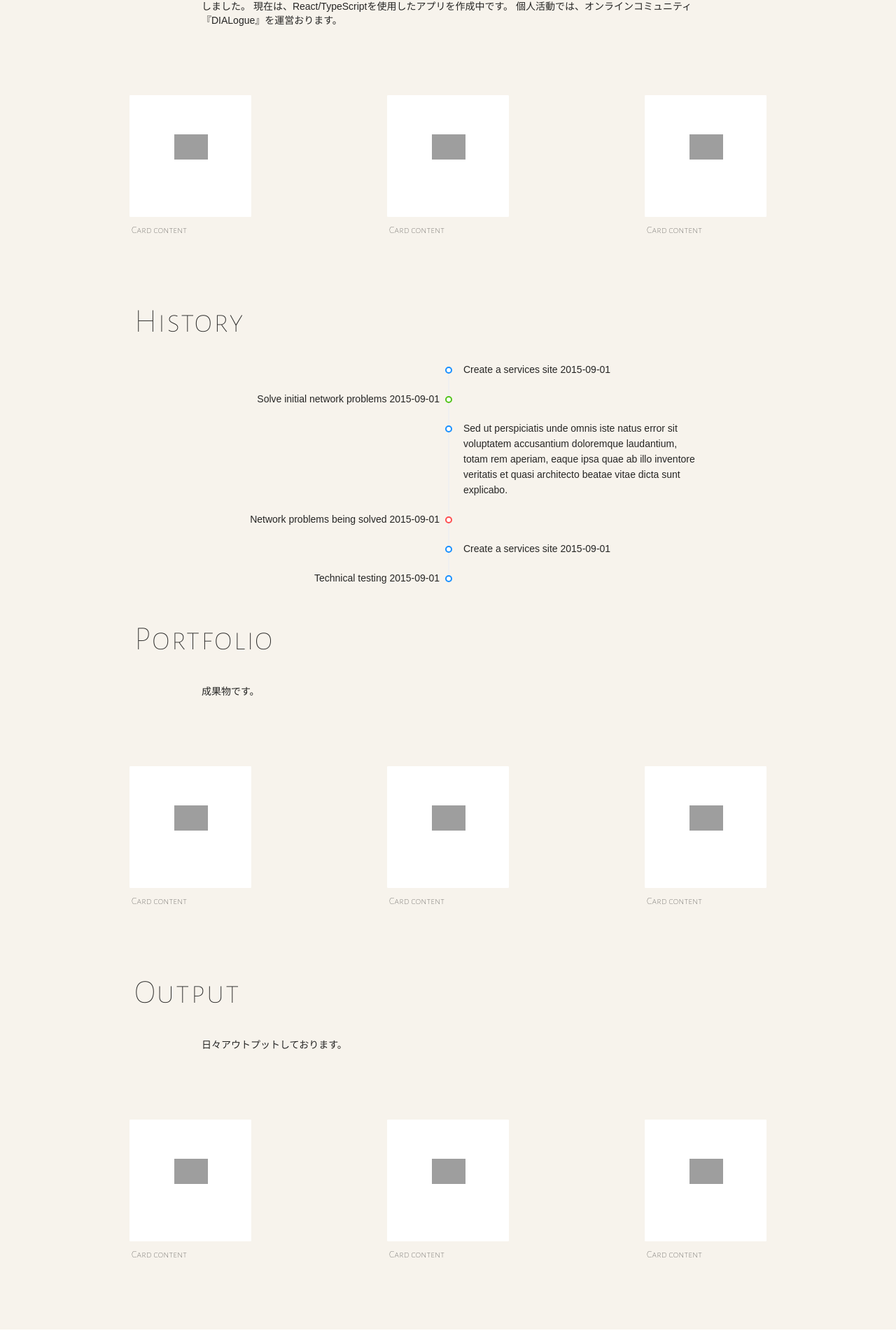
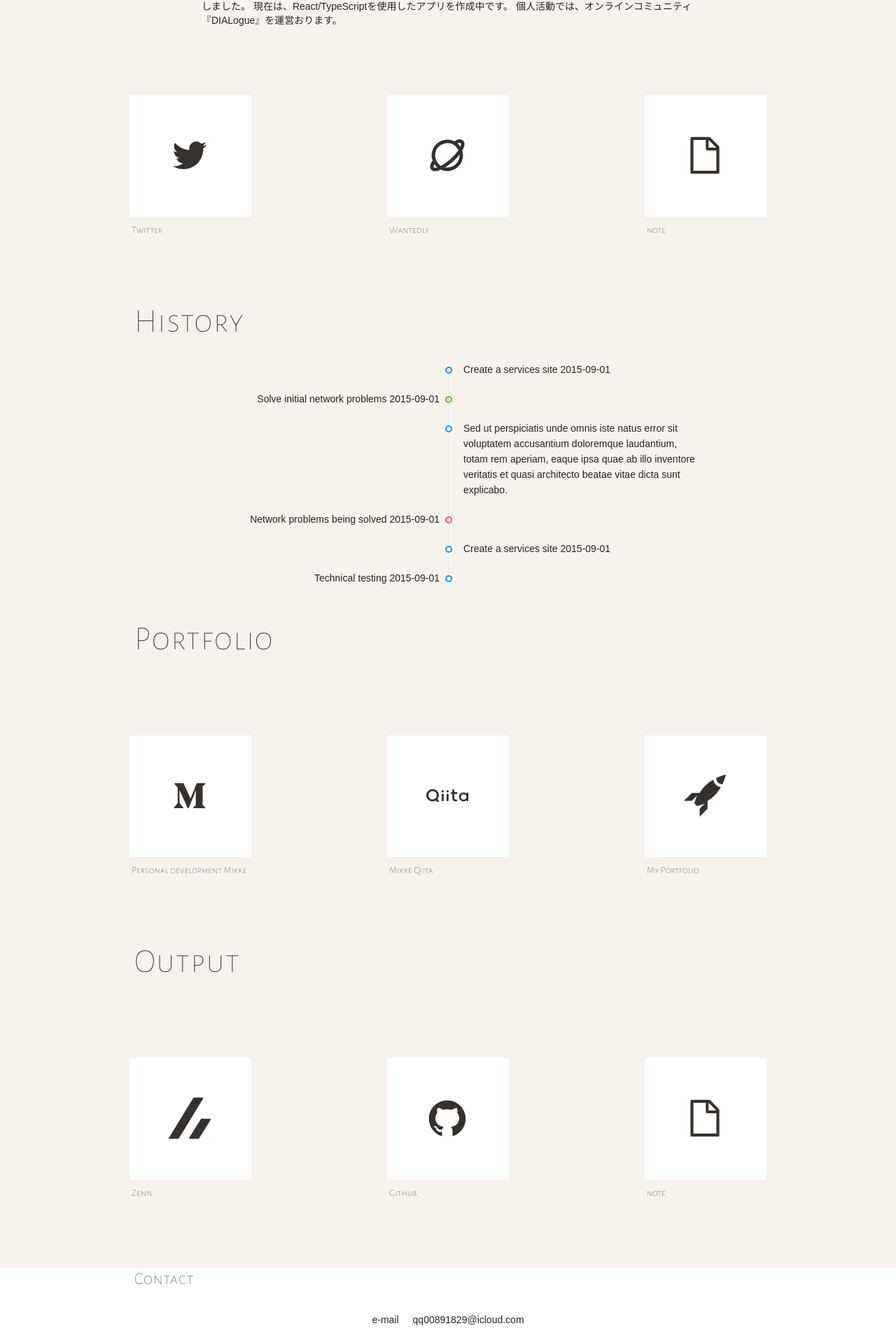
Before and after one commit to KouSei089/watashi, a React (Create React App) app: page / in a window 1280 px wide. Shown: the part 333-2238 px from the top of the page at 70% size. Built offline with nearby package versions, Linux system fonts and the light colour scheme; grey boxes are pictures that could not be loaded; a web font is replaced by a local one.

Commit message:
Add:複製だったCardコンポーネントをそれぞれの要素に変更しました

```diff
--- a/package.json
+++ b/package.json
@@ -10,6 +10,7 @@
     "antd": "^4.19.5",
     "react": "^17.0.2",
     "react-dom": "^17.0.2",
+    "react-icons": "^4.3.1",
     "react-scripts": "5.0.0",
     "web-vitals": "^2.1.4"
   },
--- a/src/Card.js
+++ b/src/Card.js
@@ -1,16 +1,21 @@
 import { Card } from 'antd';
+import { SiZenn } from "react-icons/si";
+import { IconContext } from 'react-icons';
 
 const Cards = () => {
   return (
     <>
       <a href="w">
-      <Card className="w-44 h-44 mx-24 border-natural relative hover:bg-slate-100">
-        <div className="w-12 h-12 absolute inset-y-14 left-16">
-        <img alt="example" src="https://user-images.githubusercontent.com/77420123/163105328-f5640076-dd9a-4f35-bd53-f21b3f0c2055.svg"/>
+      <Card className="w-44 h-44 mx-24 border-natural relative hover:opacity-50 duration-700">
+      <div className="absolute top-0 left-0 animate-ping h-1 w-1 bg-matte rounded-full z-50"></div>
+      <IconContext.Provider value={{ color: '#36312c', size: '60px'}}>
+        <div className="absolute inset-14">
+          <SiZenn />
         </div>
+      </IconContext.Provider>
       </Card>
       </a>
-      <a href="w"><p className="style-ale ml-24 mt-2 pl-1">Card content</p></a>
+      <a href="w"><p className="style-ale ml-24 mt-2 pl-1 hover:opacity-50 duration-700 hover:text-black">Card content</p></a>
     </>
   )
 }
--- a/src/Output.js
+++ b/src/Output.js
@@ -1,7 +1,11 @@
 import { Layout } from 'antd';
-import Cards from './Card';
+import { Card } from 'antd';
+import { SiZenn } from "react-icons/si";
+import { AiOutlineFile } from "react-icons/ai";
+import { AiOutlineGithub } from "react-icons/ai";
 
-const { Header, Content } = Layout;
+import { IconContext } from 'react-icons';
+const { Header } = Layout;
 
 const Output = () => {
   return (
@@ -10,13 +14,46 @@ const Output = () => {
         <Header className="bg-natural text-5xl style-ale tracking-wide pl-48">
           Output
         </Header>
-        <Content className="bg-natural font-zen leading-5 pt-6">
-          <p className="px-72">日々アウトプットしております。</p>
-        </Content>
         <div className="flex justify-center py-24 bg-natural">
-          <div className=""><Cards /></div>
-          <div className=""><Cards /></div>
-          <div className=""><Cards /></div>
+          <div className="">
+            <a href="https://zenn.dev/kousei_089">
+              <Card className="w-44 h-44 mx-24 border-natural relative hover:opacity-50 duration-700">
+              <div className="absolute top-0 left-0 animate-ping h-1 w-1 bg-matte rounded-full z-50"></div>
+              <IconContext.Provider value={{ color: '#36312c', size: '60px'}}>
+                <div className="absolute inset-14">
+                  <SiZenn />
+                </div>
+              </IconContext.Provider>
+              </Card>
+            </a>
+            <a href="https://zenn.dev/kousei_089"><p className="style-ale ml-24 mt-2 pl-1 hover:opacity-50 duration-700 hover:text-black">Zenn</p></a>
+          </div>
+          <div className="">
+            <a href="https://github.com/KouSei089">
+              <Card className="w-44 h-44 mx-24 border-natural relative hover:opacity-50 duration-700">
+              <div className="absolute top-0 left-0 animate-ping h-1 w-1 bg-matte rounded-full z-50"></div>
+              <IconContext.Provider value={{ color: '#36312c', size: '60px'}}>
+                <div className="absolute inset-14">
+                  <AiOutlineGithub />
+                </div>
+              </IconContext.Provider>
+              </Card>
+              </a>
+            <a href="https://github.com/KouSei089"><p className="style-ale ml-24 mt-2 pl-1 hover:opacity-50 duration-700 hover:text-black">Github</p></a>
+          </div>
+          <div className="">
+            <a href="https://note.com/izuha0">
+              <Card className="w-44 h-44 mx-24 border-natural relative hover:opacity-50 duration-700">
+              <div className="absolute top-0 left-0 animate-ping h-1 w-1 bg-matte rounded-full z-50"></div>
+              <IconContext.Provider value={{ color: '#36312c', size: '60px'}}>
+                <div className="absolute inset-14">
+                  <AiOutlineFile />
+                </div>
+              </IconContext.Provider>
+              </Card>
+              </a>
+            <a href="https://note.com/izuha0"><p className="style-ale ml-24 mt-2 pl-1 hover:opacity-50 duration-700 hover:text-black">note</p></a>
+          </div>
         </div>
       </Layout>
     </div>
--- a/src/Portfolio.js
+++ b/src/Portfolio.js
@@ -1,7 +1,11 @@
 import { Layout } from 'antd';
-import Cards from './Card';
+import { Card } from 'antd';
+import { AiOutlineMedium } from "react-icons/ai";
+import { SiQiita } from "react-icons/si";
+import { GoRocket } from "react-icons/go";
+import { IconContext } from 'react-icons';
 
-const { Header, Content } = Layout;
+const { Header } = Layout;
 
 const Portfolio = () => {
   return (
@@ -10,13 +14,46 @@ const Portfolio = () => {
         <Header className="bg-natural text-5xl style-ale tracking-wide pl-48">
           Portfolio
         </Header>
-        <Content className="bg-natural font-zen leading-5 pt-6">
-          <p className="px-72">成果物です。</p>
-        </Content>
         <div className="flex justify-center py-24 bg-natural">
-          <div className=""><Cards /></div>
-          <div className=""><Cards /></div>
-          <div className=""><Cards /></div>
+          <div className="">
+            <a href="https://a-mikke.com">
+              <Card className="w-44 h-44 mx-24 border-natural relative hover:opacity-50 duration-700">
+              <div className="absolute top-0 left-0 animate-ping h-1 w-1 bg-matte rounded-full z-50"></div>
+              <IconContext.Provider value={{ color: '#36312c', size: '60px'}}>
+                <div className="absolute inset-14">
+                  <AiOutlineMedium />
+                </div>
+              </IconContext.Provider>
+              </Card>
+              </a>
+            <a href="https://a-mikke.com"><p className="style-ale ml-24 mt-2 pl-1 hover:opacity-50 duration-700 hover:text-black">Personal development Mikke</p></a>
+          </div>
+          <div className="">
+           <a href="https://qiita.com/Izumi_Haruya/items/148bb9fbf5e8723fd8fa">
+            <Card className="w-44 h-44 mx-24 border-natural relative hover:opacity-50 duration-700">
+            <div className="absolute top-0 left-0 animate-ping h-1 w-1 bg-matte rounded-full z-50"></div>
+            <IconContext.Provider value={{ color: '#36312c', size: '60px'}}>
+              <div className="absolute inset-14">
+                <SiQiita />
+              </div>
+            </IconContext.Provider>
+            </Card>
+          </a>
+          <a href="https://qiita.com/Izumi_Haruya/items/148bb9fbf5e8723fd8fa"><p className="style-ale ml-24 mt-2 pl-1 hover:opacity-50 duration-700 hover:text-black">Mikke Qiita</p></a>
+          </div>
+          <div className="">
+            <a href="https://kousei089.github.io/portfolio-izuha/">
+              <Card className="w-44 h-44 mx-24 border-natural relative hover:opacity-50 duration-700">
+              <div className="absolute top-0 left-0 animate-ping h-1 w-1 bg-matte rounded-full z-50"></div>
+              <IconContext.Provider value={{ color: '#36312c', size: '60px'}}>
+                <div className="absolute inset-14">
+                  <GoRocket />
+                </div>
+              </IconContext.Provider>
+              </Card>
+            </a>
+            <a href="https://kousei089.github.io/portfolio-izuha/"><p className="style-ale ml-24 mt-2 pl-1 hover:opacity-50 duration-700 hover:text-black">My Portfolio</p></a>
+          </div>
         </div>
       </Layout>
     </div>
--- a/src/Profile.js
+++ b/src/Profile.js
@@ -1,5 +1,10 @@
 import { Layout } from 'antd';
-import Cards from './Card';
+import { Card } from 'antd';
+import { AiOutlineFile } from "react-icons/ai";
+import { AiOutlineTwitter } from "react-icons/ai";
+import { BiPlanet } from "react-icons/bi";
+import { IconContext } from 'react-icons';
+
 
 const { Header, Footer, Content } = Layout;
 
@@ -8,7 +13,7 @@ const Profile = () => {
     <>
       <Layout>
         <Header className="bg-white"></Header>
-        <Content className="bg-white text-7xl text-center tracking-wider style-ale">Izumi Haruya</Content>
+        <Content className="bg-white text-7xl text-matte text-center tracking-wider style-ale">Izumi Haruya</Content>
         <Footer className="bg-white"></Footer>
       </Layout>
       <div className="bg-natural">
@@ -22,9 +27,45 @@ const Profile = () => {
             個人活動では、オンラインコミュニティ『DIALogue』を運営おります。</p>
           </Content>
           <div className="flex justify-center py-24 bg-natural">
-            <div className=""><Cards /></div>
-            <div className=""><Cards /></div>
-            <div className=""><Cards /></div>
+            <div>
+              <a href="https://twitter.com/izuha0">
+              <Card className="w-44 h-44 mx-24 border-natural relative hover:opacity-50 duration-700">
+              <div className="absolute top-0 left-0 animate-ping h-1 w-1 bg-matte rounded-full z-50"></div>
+              <IconContext.Provider value={{ color: '#36312c', size: '60px'}}>
+                <div className="absolute inset-14">
+                  <AiOutlineTwitter />
+                </div>
+              </IconContext.Provider>
+              </Card>
+              </a>
+            <a href="https://twitter.com/izuha0"><p className="style-ale ml-24 mt-2 pl-1 hover:opacity-50 duration-700 hover:text-black">Twitter</p></a>
+            </div>
+            <div className="">
+              <a href="https://www.wantedly.com/id/haruya_izumi">
+                <Card className="w-44 h-44 mx-24 border-natural relative hover:opacity-50 duration-700">
+                <div className="absolute top-0 left-0 animate-ping h-1 w-1 delay-700 bg-matte rounded-full z-50"></div>
+                <IconContext.Provider value={{ color: '#36312c', size: '60px'}}>
+                  <div className="absolute inset-14">
+                    <BiPlanet />
+                  </div>
+                </IconContext.Provider>
+                </Card>
+              </a>
+              <a href="https://www.wantedly.com/id/haruya_izumi"><p className="style-ale ml-24 mt-2 pl-1 hover:opacity-50 duration-700 hover:text-black">Wantedly</p></a>
+            </div>
+            <div className="">
+              <a href="https://note.com/izuha0">
+                <Card className="w-44 h-44 mx-24 border-natural relative hover:opacity-50 duration-700">
+                <div className="absolute top-0 left-0 animate-ping h-1 w-1 bg-matte rounded-full z-50"></div>
+                <IconContext.Provider value={{ color: '#36312c', size: '60px'}}>
+                  <div className="absolute inset-14">
+                    <AiOutlineFile />
+                  </div>
+                </IconContext.Provider>
+                </Card>
+              </a>
+              <a href="https://note.com/izuha0"><p className="style-ale ml-24 mt-2 pl-1 hover:opacity-50 duration-700 hover:text-black">note</p></a>
+            </div>
           </div>
         </Layout>
       </div>
--- a/tailwind.config.js
+++ b/tailwind.config.js
@@ -11,6 +11,8 @@ module.exports = {
       },
       colors: {
         'natural': '#f7f3ec',
+        'sky-gray': '#D9D9D9',
+        'matte': '#36312c'
       },
     },
   },
```
Also changed, not shown: src/index.css (line endings or trailing spaces), 1 other file (tests, documents, lock files or other folders).
